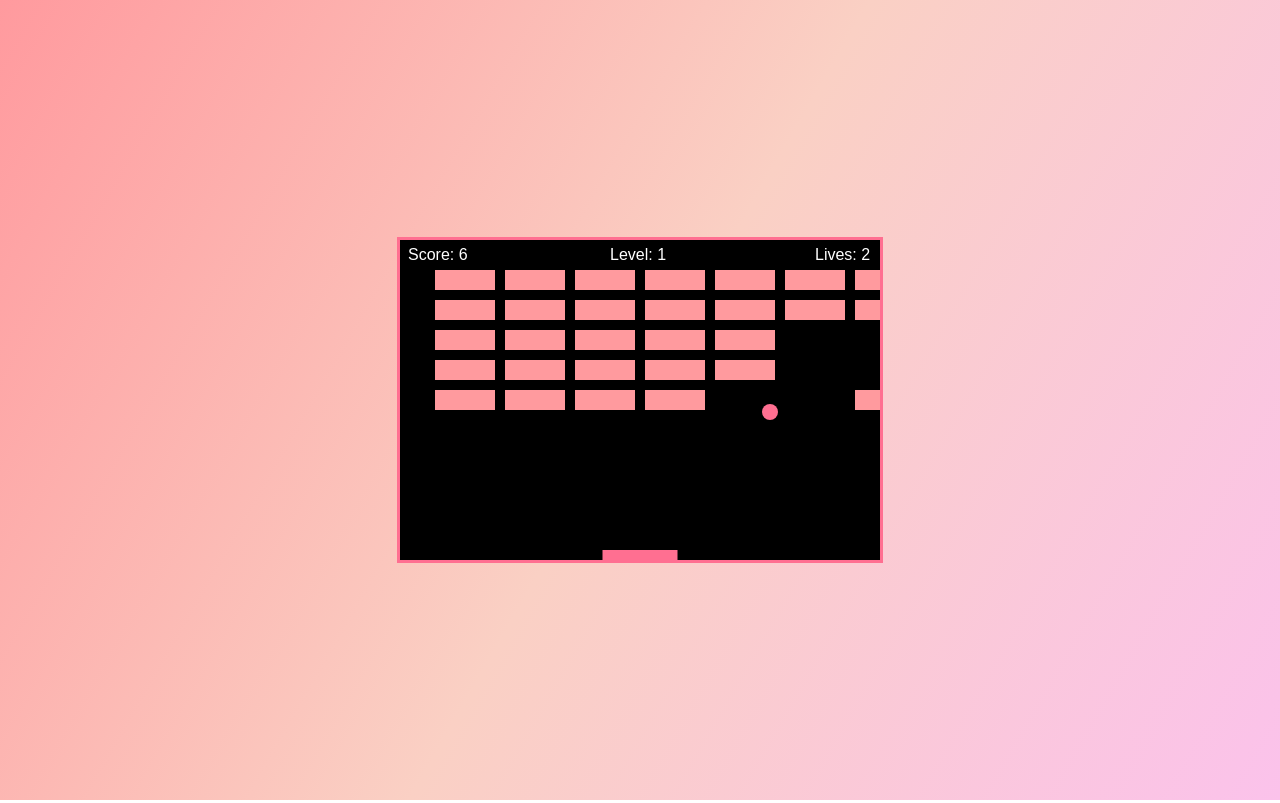
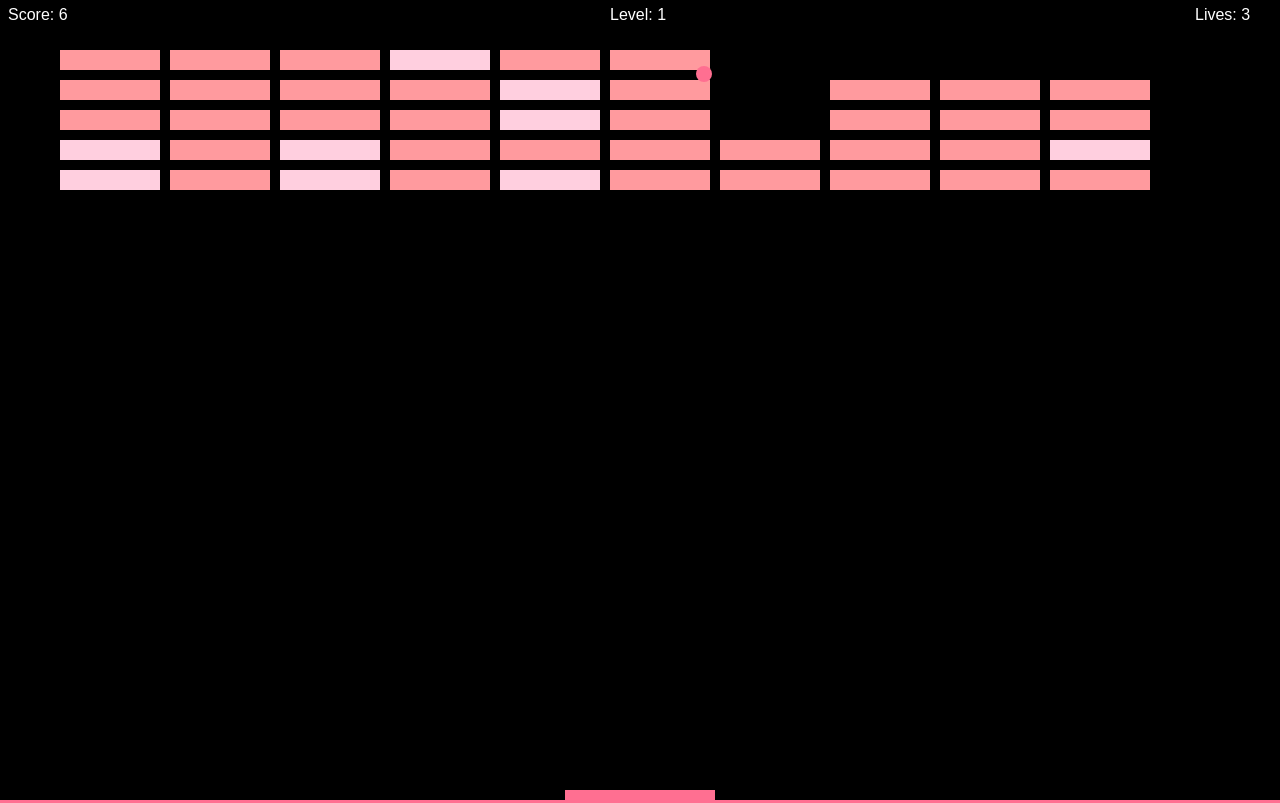
Before and after one commit to Itsmesailesh/Website, a plain HTML site: page index.html in a window 1280 px wide. Drawn offline with Linux system fonts and the light colour scheme.

Commit message:
Update index.html

```diff
--- a/index.html
+++ b/index.html
@@ -11,8 +11,9 @@
       justify-content: center;
       align-items: center;
       height: 100vh;
-      background: linear-gradient(120deg, #ff9a9e, #fad0c4, #fbc2eb);
+      background: linear-gradient(135deg, #ff9a9e, #fad0c4, #fbc2eb);
       font-family: Arial, sans-serif;
+      overflow: hidden;
     }
 
     canvas {
@@ -29,25 +30,25 @@
     const canvas = document.getElementById('brickBreakerCanvas');
     const ctx = canvas.getContext('2d');
 
-    canvas.width = 480;
-    canvas.height = 320;
+    canvas.width = window.innerWidth;
+    canvas.height = window.innerHeight;
 
-    const paddleWidth = 75;
+    const paddleWidth = 150;
     const paddleHeight = 10;
     const ballRadius = 8;
     const brickRowCount = 5;
-    const brickColumnCount = 7;
-    const brickWidth = 60;
+    const brickColumnCount = 10;
+    const brickWidth = 100;
     const brickHeight = 20;
     const brickPadding = 10;
-    const brickOffsetTop = 30;
-    const brickOffsetLeft = 35;
+    const brickOffsetTop = 50;
+    const brickOffsetLeft = 60;
 
     let paddleX = (canvas.width - paddleWidth) / 2;
     let ballX = canvas.width / 2;
     let ballY = canvas.height - 30;
-    let dx = 2;
-    let dy = -2;
+    let dx = 4;
+    let dy = -4;
     let rightPressed = false;
     let leftPressed = false;
     let score = 0;
@@ -60,7 +61,7 @@
       for (let c = 0; c < brickColumnCount; c++) {
         bricks[c] = [];
         for (let r = 0; r < brickRowCount; r++) {
-          bricks[c][r] = { x: 0, y: 0, status: 1 };
+          bricks[c][r] = { x: 0, y: 0, status: 1, powerUp: Math.random() < 0.2 ? true : false };
         }
       }
     }
@@ -100,17 +101,40 @@
               dy = -dy;
               b.status = 0;
               score++;
-              if (score === brickRowCount * brickColumnCount) {
+
+              if (b.powerUp) {
+                activatePowerUp();
+              }
+
+              if (score === brickRowCount * brickColumnCount * level) {
                 level++;
-                score = 0;
-                dx += 1;
-                dy = dy > 0 ? dy + 1 : dy - 1;
                 initializeBricks();
+                dx *= 1.2;
+                dy *= 1.2;
               }
             }
           }
         }
       }
+    }
+
+    function activatePowerUp() {
+      const powerType = Math.random();
+      if (powerType < 0.5) {
+        // Double the balls
+        createExtraBall();
+      } else if (powerType < 0.75) {
+        // Increase ball size
+        ballRadius += 2;
+      } else {
+        // Decrease ball size
+        ballRadius = Math.max(5, ballRadius - 2);
+      }
+    }
+
+    function createExtraBall() {
+      // Placeholder for adding multiple balls. Future enhancement.
+      console.log("Extra Ball Created (Future Enhancement)");
     }
 
     function drawBall() {
@@ -139,7 +163,7 @@
             bricks[c][r].y = brickY;
             ctx.beginPath();
             ctx.rect(brickX, brickY, brickWidth, brickHeight);
-            ctx.fillStyle = '#ff9a9e';
+            ctx.fillStyle = bricks[c][r].powerUp ? '#ffcfdf' : '#ff9a9e';
             ctx.fill();
             ctx.closePath();
           }
@@ -156,7 +180,7 @@
     function drawLives() {
       ctx.font = '16px Arial';
       ctx.fillStyle = '#fff';
-      ctx.fillText(`Lives: ${lives}`, canvas.width - 65, 20);
+      ctx.fillText(`Lives: ${lives}`, canvas.width - 85, 20);
     }
 
     function drawLevel() {
@@ -192,8 +216,8 @@
           } else {
             ballX = canvas.width / 2;
             ballY = canvas.height - 30;
-            dx = 2;
-            dy = -2;
+            dx = 4;
+            dy = -4;
             paddleX = (canvas.width - paddleWidth) / 2;
           }
         }
```
